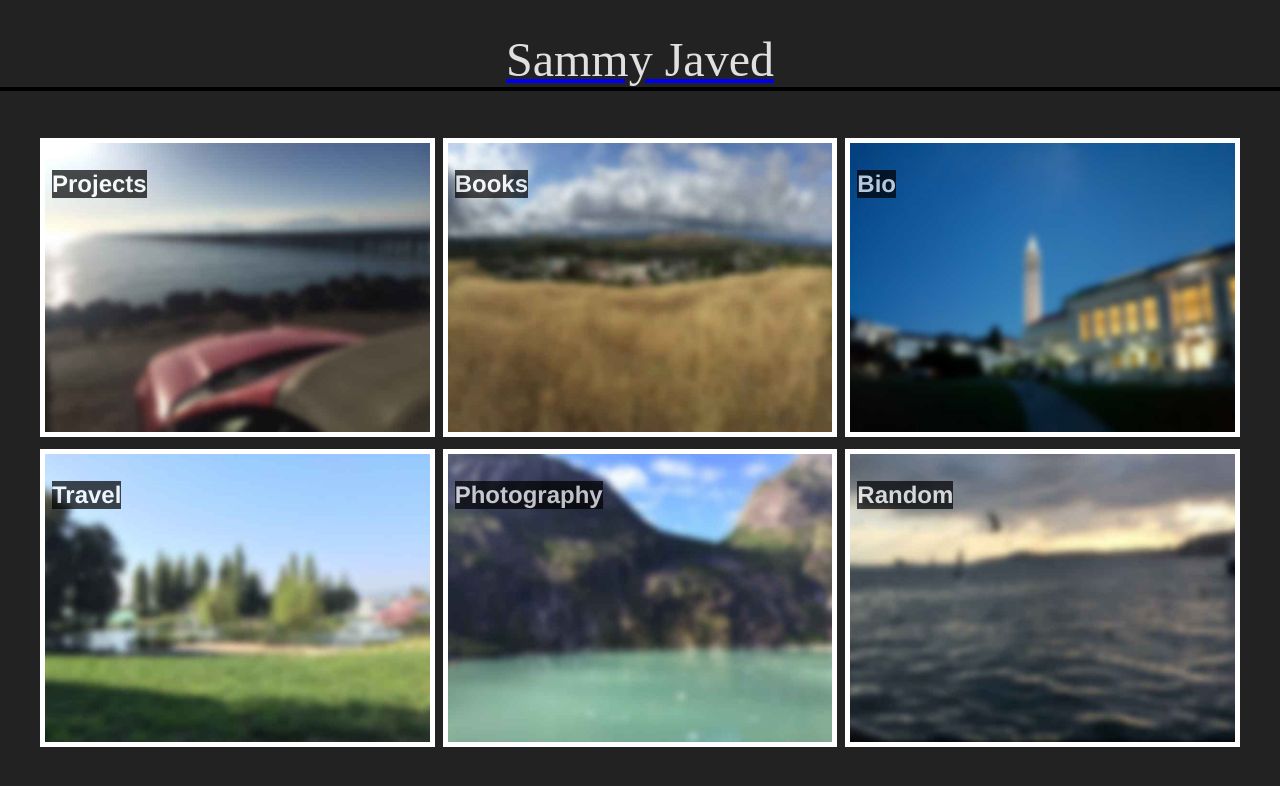
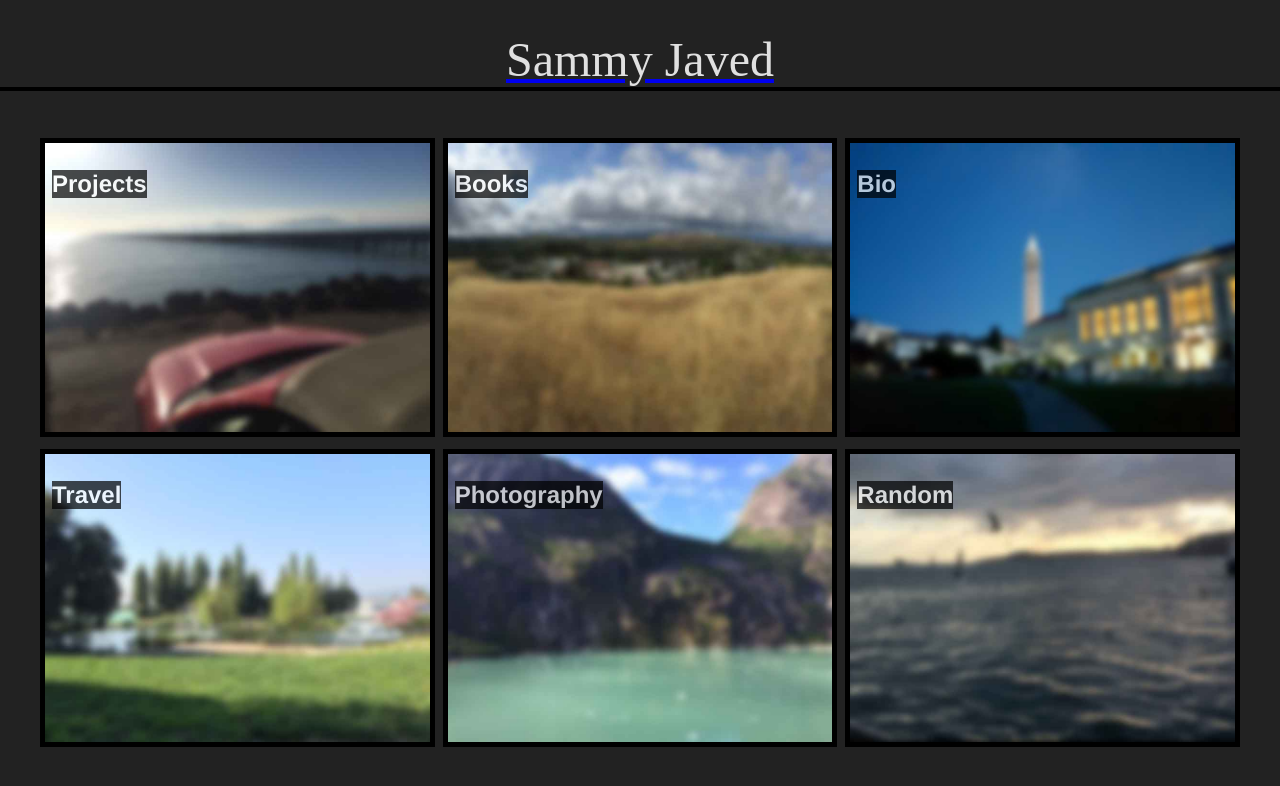
Before and after one commit to osamja/my-personal-website, a React (Create React App) app: page / in a window 1280 px wide. Shown: the top 786 px of the page. Built offline with nearby package versions, Linux system fonts and the light colour scheme; a web font is replaced by a local one.

Commit message:
added content to projects page

```diff
--- a/src/components/grid/Gallery.jsx
+++ b/src/components/grid/Gallery.jsx
@@ -21,12 +21,22 @@ export default class Gallery extends Component {
     }
 
     renderGridItem(image_content, index) {
+        let gridItem;
+        if (image_content.redirect === true) {
+            gridItem = (<a href={image_content.url}>
+                <img src={image_content.src} alt={image_content.text.toString()}/>
+                <h2 style={this.state.imageText}>{image_content.text}</h2>
+            </a>)
+        } else {
+            gridItem = (
+            <NavLink to={image_content.url}>
+                <img src={image_content.src} alt={image_content.text.toString()}/>
+                <h2 style={this.state.imageText}>{image_content.text}</h2>
+            </NavLink>)
+        }
         return (
             <div key={image_content.text.toString()}>
-                <NavLink to={image_content.url}>
-                    <img src={image_content.src} alt={image_content.text.toString()}/>
-                    <h2 style={this.state.imageText}>{image_content.text}</h2>
-                </NavLink>
+                {gridItem}
             </div>
         )
     }
--- a/src/index.css
+++ b/src/index.css
@@ -72,7 +72,7 @@ body {
 }
 .gallery-grid img {
   width: 100%;
-  border: 5px solid #fff;
+  border: 5px solid black;
 }
 
 .gallery-grid div {
--- a/src/pages/Projects.jsx
+++ b/src/pages/Projects.jsx
@@ -1,39 +1,11 @@
 import React, { Component } from 'react';
+import Gallery from "../components/grid/Gallery";
+import {imgUrls} from "../scripts/Gallery/projects";
 
 export default class Projects extends Component {
-    constructor(props) {
-        super(props);
-        this.state = {
-            name: this.props.name,
-        };
-    }
-
     render() {
         return (
-            <div className="ProjectHeader" style={{color: 'white'}}>
-                <h2>Projects</h2>
-                <p>Here are some of the projects I've worked on.</p>
-                <div className="ProjectDetails">
-                    <h3>Side Projects</h3>
-                    <h4><a target="" href="https://www.youtube.com/watch?v=ZAlZrwFGx04&feature=youtu.be">NextWalk</a></h4>
-                    <p>iOS app that would let students on campus walking towards the same direction, pair up with other students heading the same way.</p>
-
-                    <h4>Home Server</h4>
-                    <p>Setup a home server than can be remotely accessed anywhere. Utilized the SSH daemon, port forwarding, and dynamic DNS.</p>
-
-                    <h4><a target="_blank" href="http://osamjaved.com/projects/ML/centroid/centroid.html">Simple Centroid Classifier</a></h4>
-                    <p>Jupyter notebook with visualizations for me to understand how to do classification using only the mean of two features. </p>
-
-                    <h4>Home Cat5e Installation</h4>
-                    <p>Our home had unconnected cat5e ethernet cables just sitting in the walls. I installed RJ-45 ethernet jacks on these wires and ran them all to a gigabit switch I had installed inthe garage. Also got 100% wifi coverage (house + backyard) by installing two wireless access points.</p>
-
-                    <h4><a target="_blank" href="https://github.com/osamja/local_sockets">LAN File Sharing</a></h4>
-                    <p>P2P app that lets you share files with others on the same network as you. Since the app only connects devices on the same router, transfer speeds are fast regardless of internet connection speeds. Utilized Python's TKinter library to have a cross platform client. Am planning to port this as an add-on in the Chrome/Firefox store.</p>
-
-                    <h4>Motion Sensor LED Staircase</h4>
-                    <p>Placed white LED's on every step. Had a motion sensor on top/bottom of the staircase, all connected to an Arduino which would initialize a light sequence to sequentially turn on each light as the user walked up/down the stairs. </p>
-                </div>
-            </div>
+            <Gallery gridData={imgUrls}/>
         );
     }
 }
--- /dev/null
+++ b/src/scripts/Gallery/projects.js
@@ -0,0 +1,31 @@
+export const imgUrls = [
+    {
+        'src': 'static/images/projects/centroid-classifier.jpg',
+        'text': 'Simple Centroid Classifier',
+        'url': 'https://github.com/osamja/SimpleCentroidClassifier/blob/master/centroid.ipynb',
+        'redirect': true,
+    },
+    {
+        'src': 'static/images/projects/home-server.jpg',
+        'text': 'Home Server',
+        'url': '#',
+    },
+    {
+        'src': 'static/images/projects/led-staircase.jpg',
+        'text': 'LED Staircase',
+        'url': 'https://www.youtube.com/watch?v=_BEs13h95DY',
+        'redirect': true,
+    },
+    {
+        'src': 'static/images/projects/local-sockets.jpg',
+        'text': 'Local File Sharing',
+        'url': 'https://github.com/osamja/local_sockets',
+        'redirect': true,
+    },
+    {
+        'src': 'static/images/projects/nextwalk.jpg',
+        'text': 'NextWalk iOS App',
+        'url': 'https://www.youtube.com/watch?v=ZAlZrwFGx04&feature=youtu.be',
+        'redirect': true,
+    },
+];
```
Also changed, not shown: 2 other files (tests, documents, lock files or other folders).
